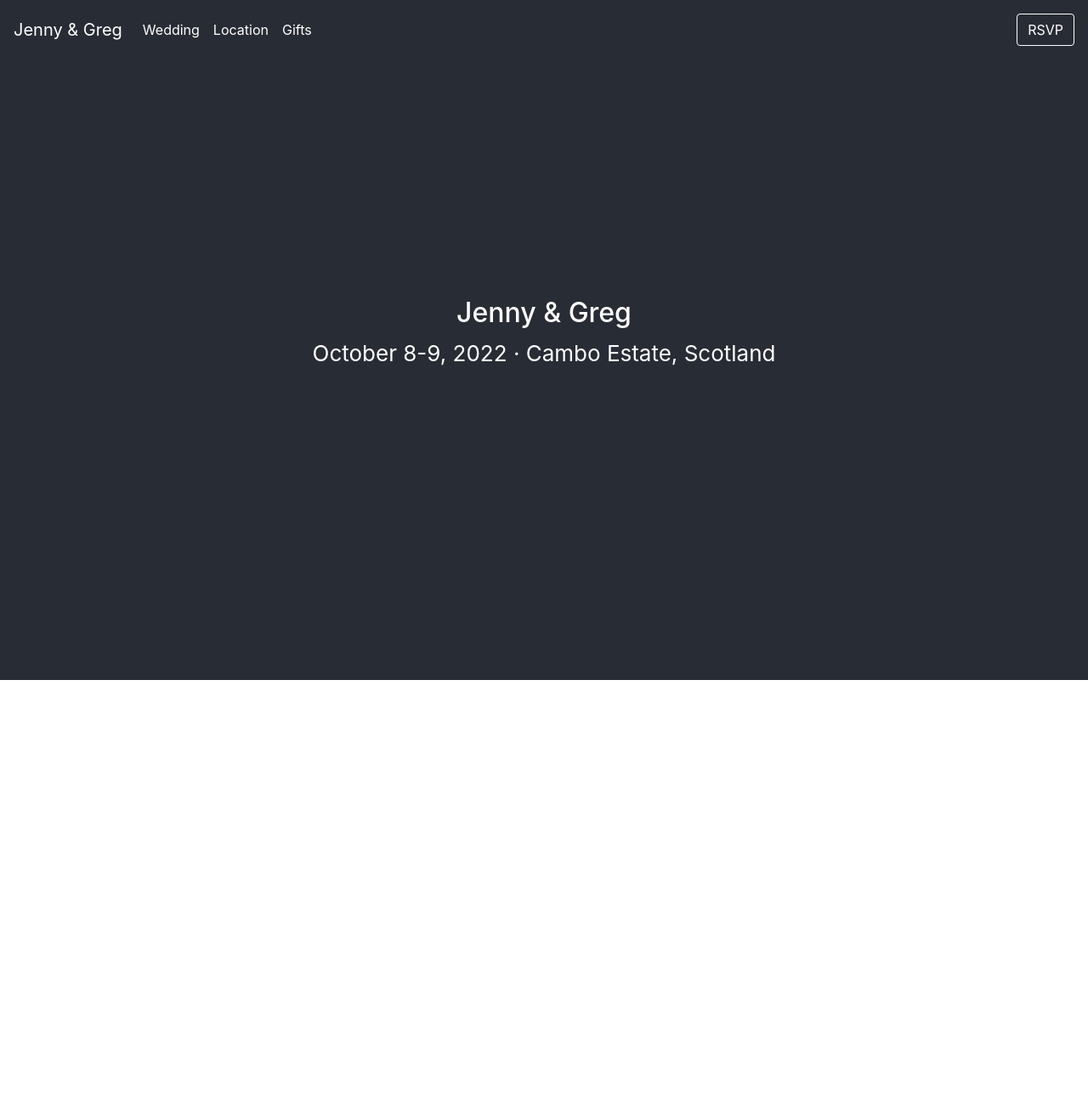
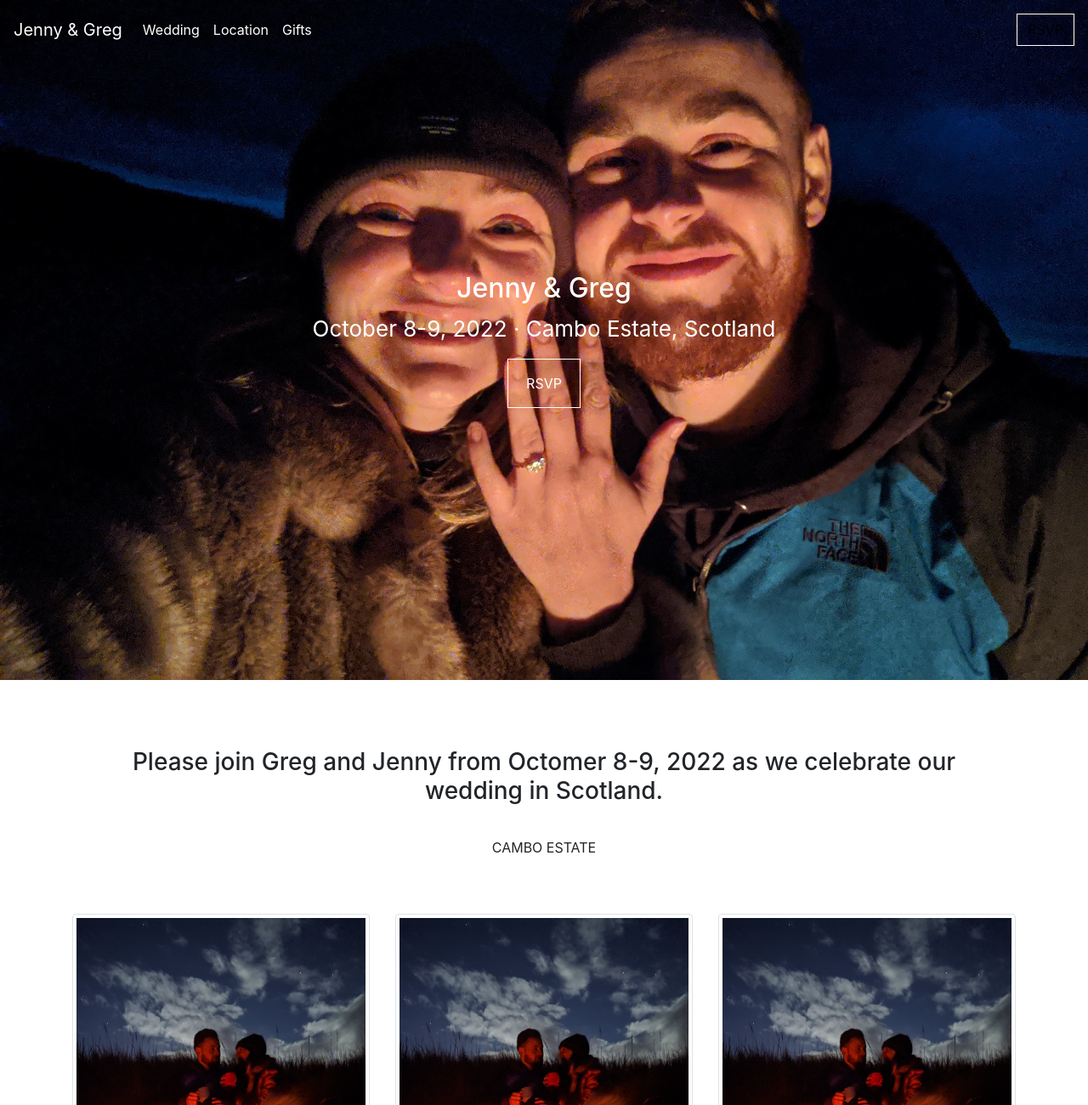
Before and after one commit to Greg12Thomson/gregJennyWedding2022, a React (Create React App) app: page / in a window 1280 px wide. Shown: the top 1300 px of the page at 85% size. Before the commit the page ends 800 px from the top, so only its background shows below. Built offline with nearby package versions, Linux system fonts and the light colour scheme.

Commit message:
Add home page content

```diff
--- a/package.json
+++ b/package.json
@@ -1,11 +1,12 @@
 {
   "name": "greg_jenny_wedding_2022",
-  "version": "0.1.0",
+  "author": "Greg Thomson",
+  "version": "0.2.0",
   "private": true,
   "dependencies": {
     "@fortawesome/fontawesome": "^1.1.8",
     "@fortawesome/fontawesome-svg-core": "^1.2.32",
-    "@fortawesome/free-solid-svg-icons": "^5.15.1",
+    "@fortawesome/free-regular-svg-icons": "^5.15.1",
     "@fortawesome/react-fontawesome": "^0.1.12",
     "@testing-library/jest-dom": "^5.11.5",
     "@testing-library/react": "^11.1.1",
--- a/src/App.tsx
+++ b/src/App.tsx
@@ -2,12 +2,14 @@ import React from 'react';
 import './App.css';
 import NavBar from './components/NavBar';
 import Header from './components/Header';
+import Content from './components/Content';
 
 function App() {
   return (
     <div className="App">
       <NavBar />
       <Header />
+      <Content />
     </div>
   );
 }
--- /dev/null
+++ b/src/components/Content.tsx
@@ -0,0 +1,86 @@
+import React from 'react';
+import { Button, Container, Col, Row, Image, Media } from 'react-bootstrap';
+import { FontAwesomeIcon } from '@fortawesome/react-fontawesome'
+import { faComments } from '@fortawesome/free-regular-svg-icons'
+import FireImage from './fire.jpeg';
+
+function Content() {
+  return (
+    <div className="content">
+      <Container>
+        <Row className="centered">
+          <h3>
+           Please join Greg and Jenny from Octomer 8-9, 2022 as we celebrate our wedding in Scotland.
+          </h3>
+
+          <p>CAMBO ESTATE</p>
+        </Row>
+        <Row>
+          <Col xs={12} md={4}>
+            <Image src={FireImage} thumbnail />
+            <FontAwesomeIcon icon={faComments} size="2x"/>
+            <h5>
+              Her Side
+            </h5>
+            <p>
+              Cras sit amet nibh libero, in gravida nulla. Nulla vel metus scelerisque
+              ante sollicitudin commodo. Cras purus odio, vestibulum in vulputate at,
+              tempus viverra turpis. Fusce condimentum nunc ac nisi vulputate fringilla.
+              Donec lacinia congue felis in faucibus..
+            </p>
+          </Col>
+          <Col xs={12} md={4}>
+            <Image src={FireImage} thumbnail />
+            <FontAwesomeIcon icon={faComments} size="2x"/>
+            <h5>
+              His Side
+            </h5>
+            <p>
+              Cras sit amet nibh libero, in gravida nulla. Nulla vel metus scelerisque
+              ante sollicitudin commodo. Cras purus odio, vestibulum in vulputate at,
+              tempus viverra turpis. Fusce condimentum nunc ac nisi vulputate fringilla.
+              Donec lacinia congue felis in faucibus.
+            </p>
+          </Col>
+          <Col xs={12} md={4}>
+            <Image src={FireImage} thumbnail />
+            <h5>
+              Heading
+            </h5>
+            <p>
+              Some info
+            </p>
+          </Col>
+        </Row>
+        <Row>
+          <MediaExample />
+        </Row>
+        <Row className="centered">
+          <Button className="rsvp" href="#rsvp">RSVP</Button>
+        </Row>
+      </Container>
+    </div>
+  );
+}
+
+const MediaExample = () => (
+  <Media>
+    <Media.Body>
+      <h5>Media Heading</h5>
+      <p>
+        Cras sit amet nibh libero, in gravida nulla. Nulla vel metus scelerisque
+        ante sollicitudin commodo. Cras purus odio, vestibulum in vulputate at,
+        tempus viverra turpis. Fusce condimentum nunc ac nisi vulputate fringilla.
+        Donec lacinia congue felis in faucibus.
+      </p>
+    </Media.Body>
+    <img
+      width={400}
+      height={500}
+      className="mr-3"
+      src={FireImage}
+      alt="FireImage"
+    />
+  </Media>
+);
+export default Content;
--- a/src/components/Header.tsx
+++ b/src/components/Header.tsx
@@ -1,9 +1,14 @@
 import React from 'react';
-// import Image from './fire.jpeg'; // Import using relative path
+import { Button } from 'react-bootstrap';
+import BackgroudImage from './engament.jpeg'; // Import using relative path
+
+const style = {
+  backgroundImage: `url(${BackgroudImage})`
+}
 
 function Header() {
   return (
-    <header className="App-header">
+    <header className="App-header" style={ style }>
       <div className="heading">
         <h2>
           Jenny & Greg
@@ -11,6 +16,7 @@ function Header() {
         <p>
           October 8-9, 2022 <span>&#183;</span> Cambo Estate, Scotland
         </p>
+        <Button className="rsvp" href="#rsvp">RSVP</Button>
       </div>
     </header>
   );
--- a/src/components/NavBar.tsx
+++ b/src/components/NavBar.tsx
@@ -5,18 +5,20 @@ import { Button, Navbar, Nav } from 'react-bootstrap';
 function NavBar() {
   return (
     <div className="home-navbar">
-      <Navbar fixed="top" bg="dark">
+      <Navbar fixed="top" bg="dark" expand="lg">
         <Navbar.Brand href="#home">Jenny & Greg</Navbar.Brand>
-        <Navbar.Toggle />
+        <Navbar.Toggle aria-controls="basic-navbar-nav" />
+        <Navbar.Collapse id="basic-navbar-nav">
           <Nav className="mr-auto">
-          <Nav.Link href="#home">Wedding</Nav.Link>
-          <Nav.Link href="#features">Location</Nav.Link>
-          <Nav.Link href="#pricing">Gifts</Nav.Link>
+            <Nav.Link href="#wedding">Wedding</Nav.Link>
+            <Nav.Link href="#location">Location</Nav.Link>
+            <Nav.Link href="#gifts">Gifts</Nav.Link>
           </Nav>
           <Navbar.Collapse className="justify-content-end">
             <Navbar.Text>
-            <Button className="rsvp" href="#login">RSVP</Button>
+              <Button className="rsvp" href="#rsvp">RSVP</Button>
             </Navbar.Text>
+          </Navbar.Collapse>
         </Navbar.Collapse>
       </Navbar>
     </div>
--- a/src/index.scss
+++ b/src/index.scss
@@ -12,6 +12,13 @@ code {
     monospace;
 }
 
+.App-header {
+  -webkit-background-size: cover;
+  -moz-background-size: cover;
+  -o-background-size: cover;
+  background-size: cover;
+}
+
 
 .home-navbar .bg-dark {
     background: transparent !important;
@@ -24,6 +31,11 @@ code {
       text-decoration: underline;
       color: white;
     }
+
+    &:focus {
+      color: white;
+      text-decoration: underline;
+    }
 }
 
 .home-navbar .navbar-light .navbar-brand {
@@ -32,14 +44,32 @@ code {
     &:hover {
       color: white;
     }
+
+    &:focus {
+      color: white;
+    }
 }
 
-.home-navbar .navbar-light .navbar-text a {
+.home-navbar .navbar-text a {
     color: white;
+
+    &:focus {
+      color: white;
+      text-decoration: underline;
+    }
+
+    &:visited {
+      color: white;
+      text-decoration: underline;
+    }
+}
+
+.App .btn-primary {
+  border-radius: 0;
+  background: transparent;
 }
 
 .home-navbar .btn-primary {
-    background: transparent;
     border-color: white;
     color: white;
 
@@ -48,4 +78,94 @@ code {
       border-color: black;
       color: black;
     }
+
+    &:active {
+      background: white;
+      border-color: black;
+      color: black;
+    }
+
+    &:after {
+      background: white;
+      border-color: black;
+      color: black;
+    }
+
+    &:focus {
+      background: white;
+      border-color: black;
+      color: black;
+    }
 }
+
+.heading .btn-primary {
+    border-color: white;
+    color: white;
+    padding: 1rem 1.3rem;
+
+    &:hover {
+      background: white;
+      border-color: black;
+      color: black;
+    }
+
+    &:active {
+      background: white;
+      border-color: black;
+      color: black;
+    }
+
+    &:after {
+      background: white;
+      border-color: black;
+      color: black;
+    }
+
+    &:focus {
+      background: white;
+      border-color: black;
+      color: black;
+    }
+}
+
+.content .btn-primary {
+    border-color: black;
+    color: black;
+
+    &:hover {
+      background: black;
+      border-color: white;
+      color: white;
+    }
+
+    &:active {
+      background: black;
+      border-color: grey;
+      color: grey;
+    }
+
+    &:after {
+      background: black;
+      border-color: white;
+      color: white;
+    }
+
+    &:focus {
+      background: black;
+      border-color: white;
+      color: white;
+    }
+}
+
+.content h3 {
+  padding: 30px;
+}
+
+.content .row {
+  margin-top: 50px;
+  margin-bottom: 50px;
+}
+
+.centered {
+  justify-content: center;
+}
```
Also changed, not shown: src/components/engament.jpeg (added), 1 other file (tests, documents, lock files or other folders). Lines whose indentation alone changed are shown as unchanged.
